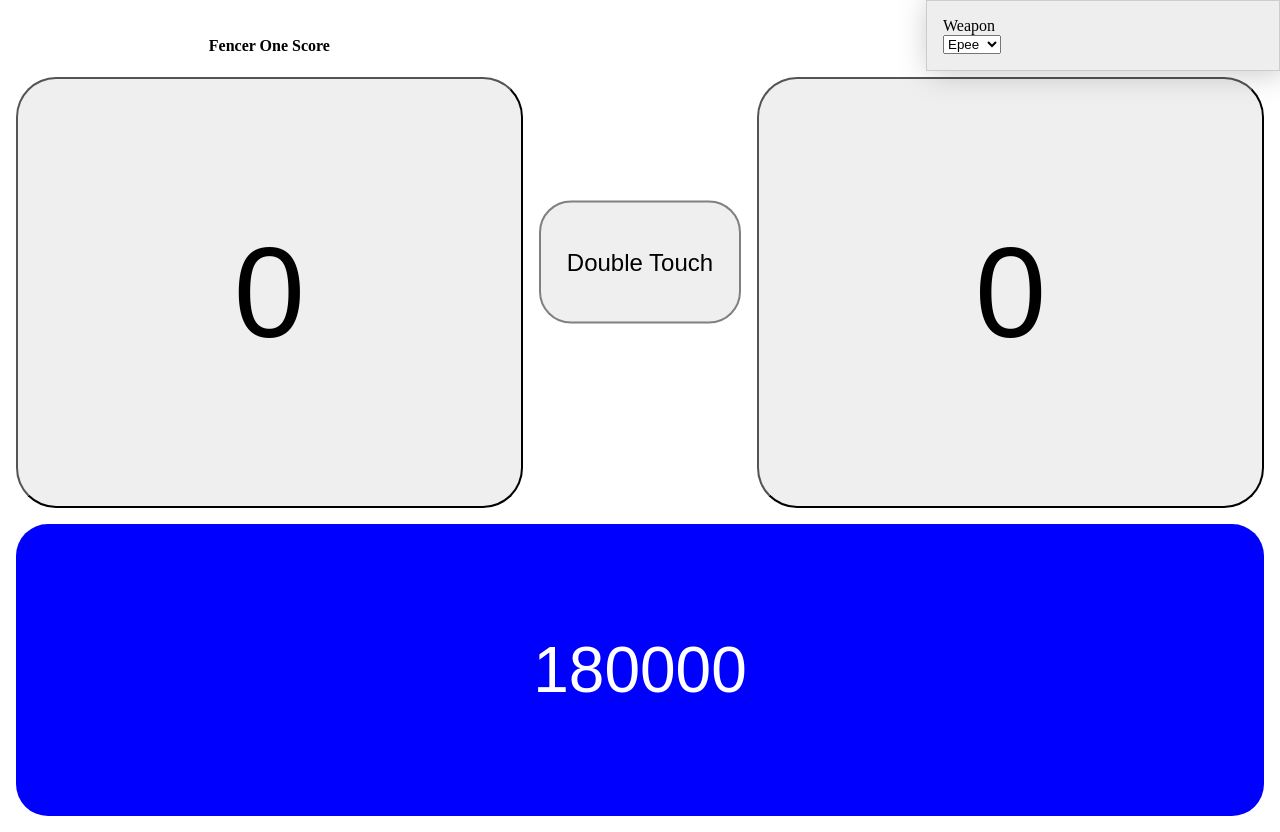
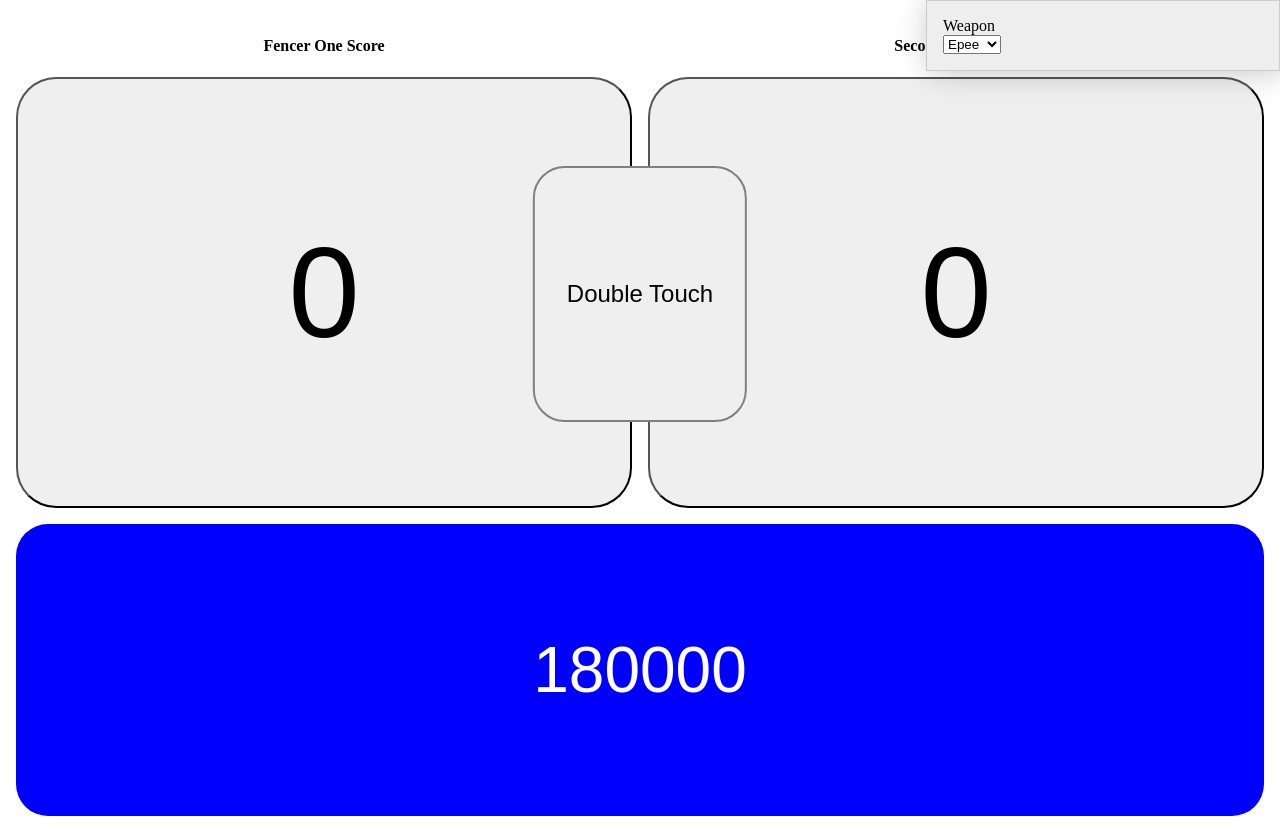
Before and after one commit to mrfett/angular-rxjs-scorekeeper, an Angular app: page / in a window 1280 px wide. Built offline with nearby package versions, Linux system fonts and the light colour scheme.

Commit message:
updated css

```diff
--- a/src/app/bout/bout.component.css
+++ b/src/app/bout/bout.component.css
@@ -10,6 +10,7 @@
   position: absolute;
   top: 0;
   right: 0;
+  z-index: 100;
   display:flex;
   width: clamp(25vmin, 50%, 20rem);
   padding: 1rem;
@@ -33,6 +34,7 @@
 }
 
 .fencers {
+  position: relative;
   flex-basis: 50%;
   flex-grow: 1;
   display: flex;
@@ -48,8 +50,11 @@
 }
 
 .fencers > .app-double-touch {
-  position: relative;
-  flex-basis: 20%;
+  position: absolute;
+  top: calc(50% + 2rem);
+  left: 50%;
+  transform: translate(-50%, -50%);
+  display: block;
 }
 
 .timer {
--- a/src/app/double-touch/double-touch.component.css
+++ b/src/app/double-touch/double-touch.component.css
@@ -1,13 +1,8 @@
 .button {
-    position: absolute;
-    top: 50%;
-    left: 0;
-    height: 25%;
-    width: 100%;
-    transform: translateY(-50%);
     border: 2px solid gray;
-    padding: .25rem;
-    width: 100%;
+    padding: 2rem;
+    max-width: 16rem;
+    min-height: 16rem;
     box-sizing: border-box;
     border-radius: clamp(0.5rem, 4vmin, 8rem);
     font-size: clamp(.5rem, 3vmin, 2rem);
```
